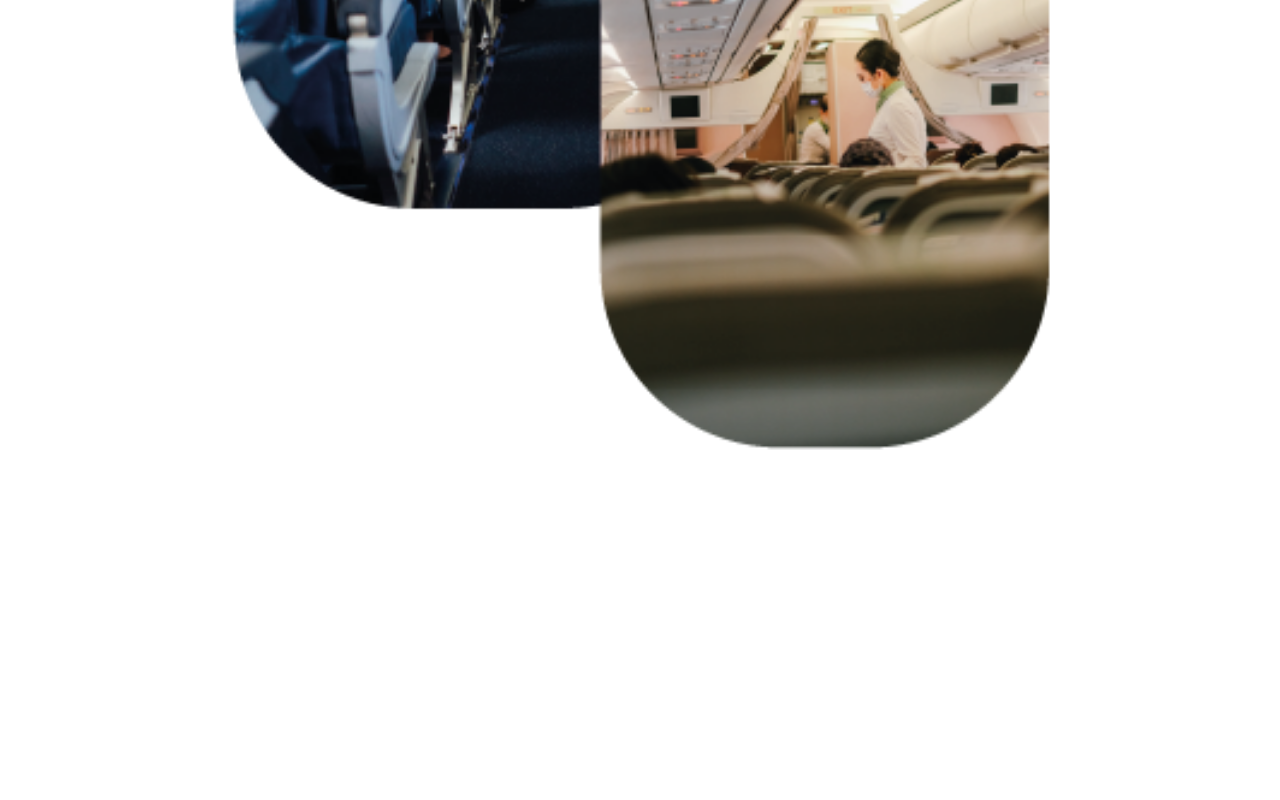
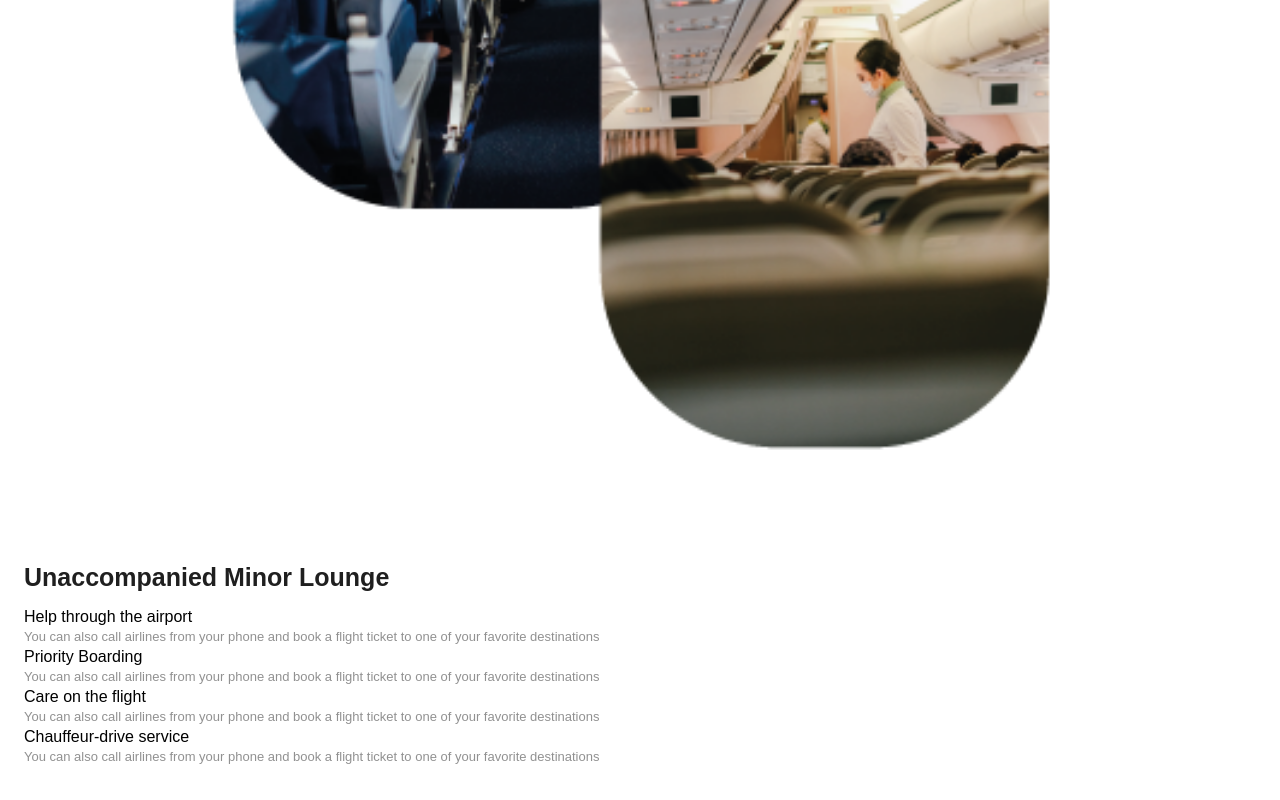
Before and after one commit to Nevindu12/Flight-Booking-Website, a React (Vite) app: page / in a window 1280 px wide. Shown: the part 4567-5367 px from the top of the page. Before the commit the page ends 5146 px from the top, so only its background shows below. Built offline with nearby package versions, Linux system fonts and the light colour scheme.

Commit message:
add lounge section content

```diff
--- a/src/Components/Lounge/Lounge.jsx
+++ b/src/Components/Lounge/Lounge.jsx
@@ -11,6 +11,34 @@ const Lounge = () => {
                     <img src={imageGrid} />
                 </div>
 
+                <div className="textDiv">
+                    <h2>Unaccompanied Minor Lounge</h2>
+                </div>
+
+                <div className="grids grid">
+
+                    <div className="singleGrid">
+                        <span className='gridTitle'>Help through the airport</span>
+                        <p>You can also call airlines from your phone and book a flight ticket to one of your favorite destinations</p>
+                    </div>
+
+                    <div className="singleGrid">
+                        <span className='gridTitle'>Priority Boarding</span>
+                        <p>You can also call airlines from your phone and book a flight ticket to one of your favorite destinations</p>
+                    </div>
+
+                    <div className="singleGrid">
+                        <span className='gridTitle'>Care on the flight</span>
+                        <p>You can also call airlines from your phone and book a flight ticket to one of your favorite destinations</p>
+                    </div>
+
+                    <div className="singleGrid">
+                        <span className='gridTitle'>Chauffeur-drive service</span>
+                        <p>You can also call airlines from your phone and book a flight ticket to one of your favorite destinations</p>
+                    </div>
+
+                </div>
+
             </div>
         </div>
     )
```
